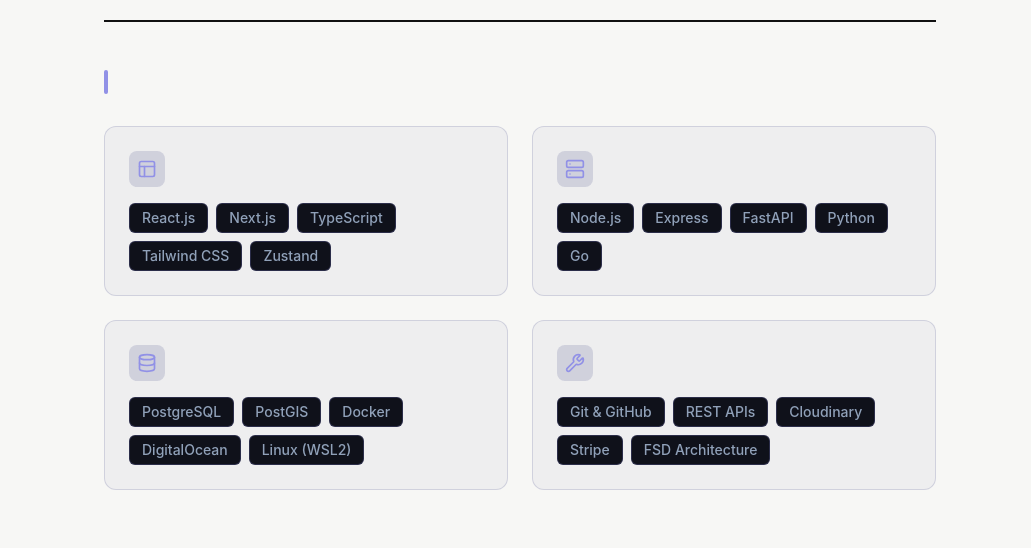
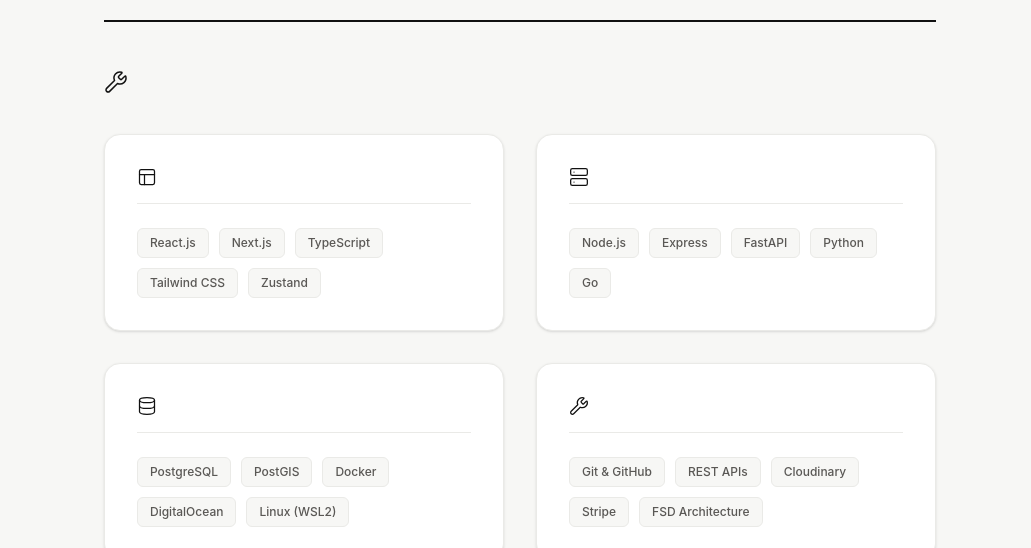
Before and after one commit to RamonMartinez01/Santos-Cangrejos-03-26, a React (Vite) app: page /curriculum in a window 1280 px wide. Shown: the part 240-788 px from the top of the page, without its empty margins (120-1151 px from the left). Built offline with nearby package versions, Linux system fonts and the light colour scheme; no server answers.

Commit message:
refactor(ui): align ResumeStack components with editorial grid and structural styling. Relates #52

```diff
--- a/src/widgets/ResumeStack/ui/ResumeStack.tsx
+++ b/src/widgets/ResumeStack/ui/ResumeStack.tsx
@@ -6,61 +6,60 @@
     const { data: dictionary } = useDictionary();
     const texts = dictionary?.resumeStack;
 
-    // Las tecnologías son universales, no necesitan traducción
     const stackCategories = [
         {
             id: 'frontend',
             title: texts?.frontend,
-            icon: <Layout className="text-[#9191E6]" size={20} />,
+            icon: <Layout className="text-[#111111]" size={20} strokeWidth={1.5} />,
             skills: ['React.js', 'Next.js', 'TypeScript', 'Tailwind CSS', 'Zustand']
         },
         {
             id: 'backend',
             title: texts?.backend,
-            icon: <Server className="text-[#9191E6]" size={20} />,
+            icon: <Server className="text-[#111111]" size={20} strokeWidth={1.5} />,
             skills: ['Node.js', 'Express', 'FastAPI', 'Python', 'Go']
         },
         {
             id: 'database',
             title: texts?.database,
-            icon: <Database className="text-[#9191E6]" size={20} />,
+            icon: <Database className="text-[#111111]" size={20} strokeWidth={1.5} />,
             skills: ['PostgreSQL', 'PostGIS', 'Docker', 'DigitalOcean', 'Linux (WSL2)']
         },
         {
             id: 'tools',
             title: texts?.tools,
-            icon: <Wrench className="text-[#9191E6]" size={20} />,
+            icon: <Wrench className="text-[#111111]" size={20} strokeWidth={1.5} />,
             skills: ['Git & GitHub', 'REST APIs', 'Cloudinary', 'Stripe', 'FSD Architecture']
         }
     ];
 
     return (
         <section className="mb-16">
-            <h2 className="mb-8 text-2xl font-bold text-white flex items-center gap-2">
-                <span className="h-6 w-1 rounded-full bg-[#9191E6]"></span>
+            <h2 className="mb-10 flex items-center gap-3 text-2xl md:text-3xl font-serif font-bold text-[#111111]">
+                <Wrench className="text-[#111111]" size={24} strokeWidth={1.5} />
                 {texts?.title}
             </h2>
 
-            <div className="grid grid-cols-1 gap-6 sm:grid-cols-2">
+            <div className="grid grid-cols-1 gap-6 sm:grid-cols-2 lg:gap-8">
                 {stackCategories.map((category) => (
                     <div
                         key={category.id}
-                        className="rounded-xl border border-[#555990]/20 bg-[#555990]/5 p-6 transition-all hover:border-[#9191E6]/30 hover:bg-[#555990]/10"
+                        className="rounded-2xl border border-[#EAEAE7] bg-white p-6 md:p-8 shadow-sm transition-all duration-300 hover:shadow-md hover:border-[#111111]/20"
                     >
-                        <div className="mb-4 flex items-center gap-3">
-                            <div className="rounded-lg bg-[#555990]/20 p-2">
+                        <div className="mb-6 flex items-center gap-3 border-b border-[#EAEAE7] pb-4">
+                            <div>
                                 {category.icon}
                             </div>
-                            <h3 className="text-lg font-semibold text-slate-200">
+                            <h3 className="font-sans text-sm md:text-base font-bold uppercase tracking-widest text-[#111111]">
                                 {category.title}
                             </h3>
                         </div>
 
-                        <div className="flex flex-wrap gap-2">
+                        <div className="flex flex-wrap gap-2 md:gap-2.5">
                             {category.skills.map((skill) => (
                                 <span
                                     key={skill}
-                                    className="rounded-md border border-[#555990]/40 bg-[#0F111A] px-3 py-1 text-sm font-medium text-slate-400"
+                                    className="rounded-md border border-[#EAEAE7] bg-[#F7F7F5] px-3 py-1.5 font-sans text-xs font-medium text-[#5A5855]"
                                 >
                                     {skill}
                                 </span>
```
